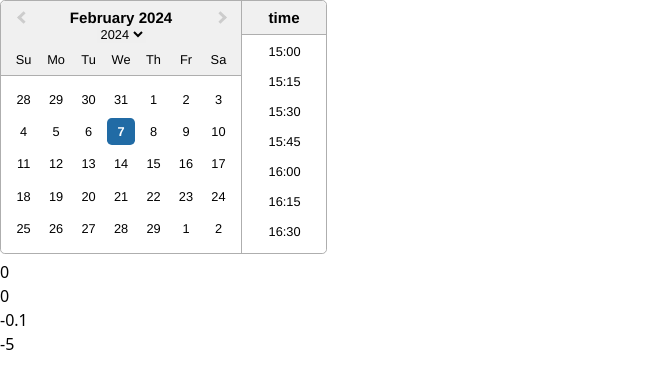
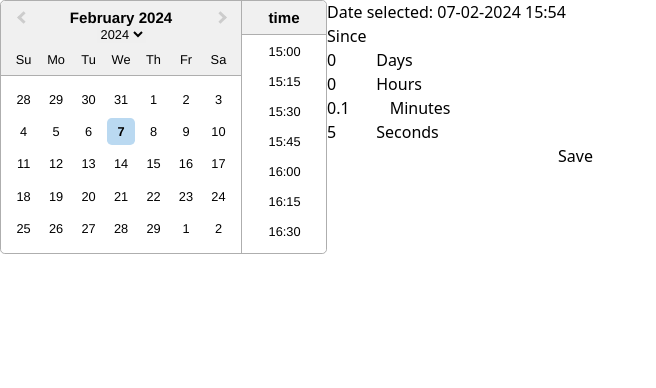
Before and after one commit to benhurst1/calendar, a React (Create React App) app: page / in a window 1280 px wide. Shown: the top 388 px of the page, without its empty margins (0-656 px from the left). Built offline with nearby package versions, Linux system fonts and the light colour scheme.

Commit message:
saving calendar dates

```diff
--- a/src/App.jsx
+++ b/src/App.jsx
@@ -1,23 +1,48 @@
 import CalendarInput from "./CalendarInput";
 import TimeDisplay from "./TimeDisplay";
+import SaveInput from "./SaveInput";
 import { useEffect, useState } from "react";
 import dayjs from "dayjs";
+import SavedDates from "./SavedDates";
+
+// Loading storage into state
+function loadStorage() {
+  const items = { ...localStorage };
+  const keys = [];
+  for (const key in items) {
+    keys.push(key);
+  }
+  return keys;
+}
 
 function App() {
-  const [startDate, setStartDate] = useState(new Date());
-  const [seconds, setSeconds] = useState(0);
+  const [startDate, setStartDate] = useState(dayjs());
+  const [totalSeconds, setTotalSeconds] = useState(0);
+  const [savedDates, setSavedDates] = useState(loadStorage());
+
   let timeoutId;
-
   function calculateTime() {
     if (timeoutId) {
       clearTimeout(timeoutId);
     }
+    const now = dayjs();
+    var time = startDate.diff(now, "second");
+    timeoutId = setTimeout(calculateTime, 1000);
+    setTotalSeconds(time);
+  }
 
-    const date = dayjs(startDate);
+  function saveDate(saveText) {
+    // console.log(savedDates);
+    // savedDates.push(saveText);
+    // console.log(newArray);
+    setSavedDates([...savedDates, saveText]);
+    console.log(savedDates);
+    localStorage.setItem(saveText, JSON.stringify(startDate));
+  }
 
-    var totalSeconds = date.diff(dayjs(), "second");
-    timeoutId = setTimeout(calculateTime, 1000);
-    setSeconds(totalSeconds);
+  function loadDate(key) {
+    const value = JSON.parse(localStorage.getItem(key));
+    setStartDate(dayjs(value));
   }
 
   useEffect(() => {
@@ -26,13 +51,12 @@ function App() {
   }, [startDate]);
 
   return (
-    <div id="mainBody">
-      <div id="savedDates"> </div>
-      <div id="calendarInput">
-        <CalendarInput setStartDate={setStartDate} startDate={startDate} />
-      </div>
+    <div id="mainBody" className="flex">
+      <SavedDates savedDates={savedDates} loadDate={loadDate} />
+      <CalendarInput setStartDate={setStartDate} startDate={startDate} />
       <div id="timeDisplay">
-        <TimeDisplay seconds={seconds} startDate={startDate} />
+        <TimeDisplay totalSeconds={totalSeconds} startDate={startDate} />
+        <SaveInput saveDate={saveDate} />
       </div>
     </div>
   );
--- a/src/CalendarInput.jsx
+++ b/src/CalendarInput.jsx
@@ -3,19 +3,14 @@ import DatePicker from "react-datepicker";
 import "react-datepicker/dist/react-datepicker.css";
 import dayjs from "dayjs";
 
-export default function CalendarInput({ setStartDate, startDate }) {
-  function parseDate(date) {
-    return dayjs(date).format("DD-MM-YYYY hh:mm");
-  }
-
+export default function CalendarInput({ setStartDate }) {
   function changeHandle(date) {
-    parseDate(date);
-    setStartDate(date);
+    setStartDate(dayjs(date));
   }
 
   return (
     <DatePicker
-      selected={startDate}
+      // selected={startDate.format("DD-MM-YYYY hh:mm")}
       onChange={(date) => changeHandle(date)}
       showTimeSelect
       inline
--- /dev/null
+++ b/src/SaveInput.jsx
@@ -0,0 +1,16 @@
+export default function SaveInput({ saveDate }) {
+  function submitHandle(e) {
+    e.preventDefault();
+    saveDate(e.target[0].value);
+    e.target[0].value = "";
+  }
+
+  return (
+    <div>
+      <form action="" onSubmit={(e) => submitHandle(e)}>
+        <input type="text" />
+        <input type="submit" value={"Save"} />
+      </form>
+    </div>
+  );
+}
--- /dev/null
+++ b/src/SavedDates.jsx
@@ -0,0 +1,15 @@
+export default function SavedDates({ savedDates, loadDate }) {
+  function clickHandle(e) {
+    loadDate(e.target.value);
+  }
+
+  return (
+    <div>
+      {savedDates.map((item) => (
+        <button key={item} value={item} onClick={(e) => clickHandle(e)}>
+          {item}
+        </button>
+      ))}
+    </div>
+  );
+}
--- a/src/TimeDisplay.jsx
+++ b/src/TimeDisplay.jsx
@@ -1,19 +1,33 @@
-export default function TimeDisplay({ seconds}) {
-  var minutes = roundTime(seconds / 60);
-  var hours = roundTime(minutes / 60);
-  var days = roundTime(hours / 24);
+export default function TimeDisplay({ totalSeconds, startDate }) {
+  const seconds = roundTime(totalSeconds);
+  const minutes = roundTime(seconds / 60);
+  const hours = roundTime(minutes / 60);
+  const days = roundTime(hours / 24);
 
   function roundTime(number) {
-    return Math.round(number * 10) / 10;
+    return Math.round(Math.abs(number) * 10) / 10;
   }
 
   return (
     <div>
-      {/* <div>{startDate}</div> */}
-      <div>{days}</div>
-      <div>{hours}</div>
-      <div>{minutes}</div>
-      <div>{seconds}</div>
+      <div>Date selected: {startDate.format("DD-MM-YYYY HH:mm")}</div>
+      <div>{totalSeconds > 0 ? "in the future" : "Since"}</div>
+      <div className="flex gap-10">
+        <p>{days}</p>
+        <p>Days</p>
+      </div>
+      <div className="flex gap-10">
+        <p>{hours}</p>
+        <p>Hours</p>
+      </div>
+      <div className="flex gap-10">
+        <p>{minutes}</p>
+        <p>Minutes</p>
+      </div>
+      <div className="flex gap-10">
+        <p>{seconds}</p>
+        <p>Seconds</p>
+      </div>
     </div>
   );
 }
--- a/src/output.css
+++ b/src/output.css
@@ -543,6 +543,10 @@ video {
   display: flex;
 }
 
+.table {
+  display: table;
+}
+
 .w-\[400px\] {
   width: 400px;
 }
@@ -551,6 +555,10 @@ video {
   flex-direction: column;
 }
 
+.gap-10 {
+  gap: 2.5rem;
+}
+
 .bg-gray-500 {
   --tw-bg-opacity: 1;
   background-color: rgb(107 114 128 / var(--tw-bg-opacity));
```
